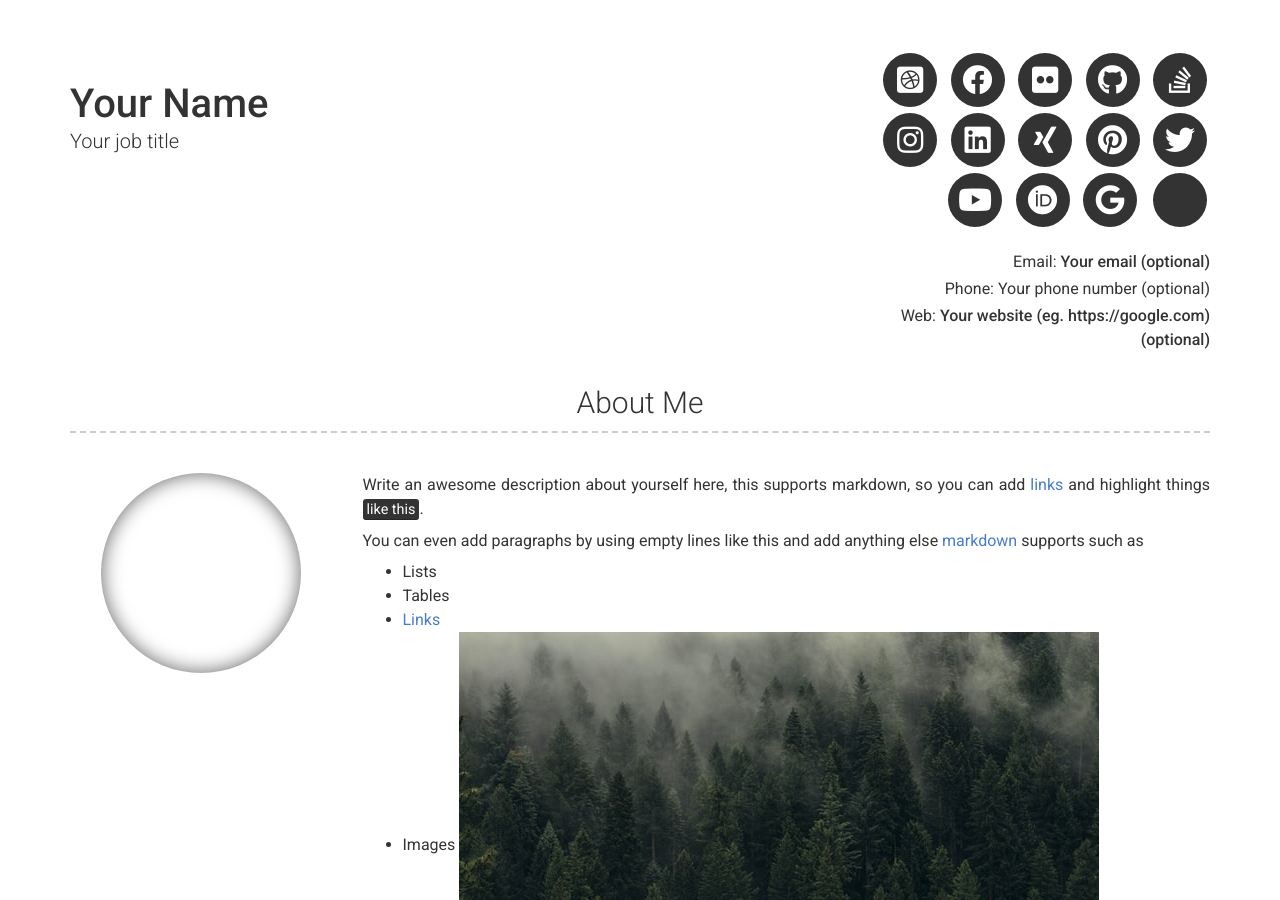
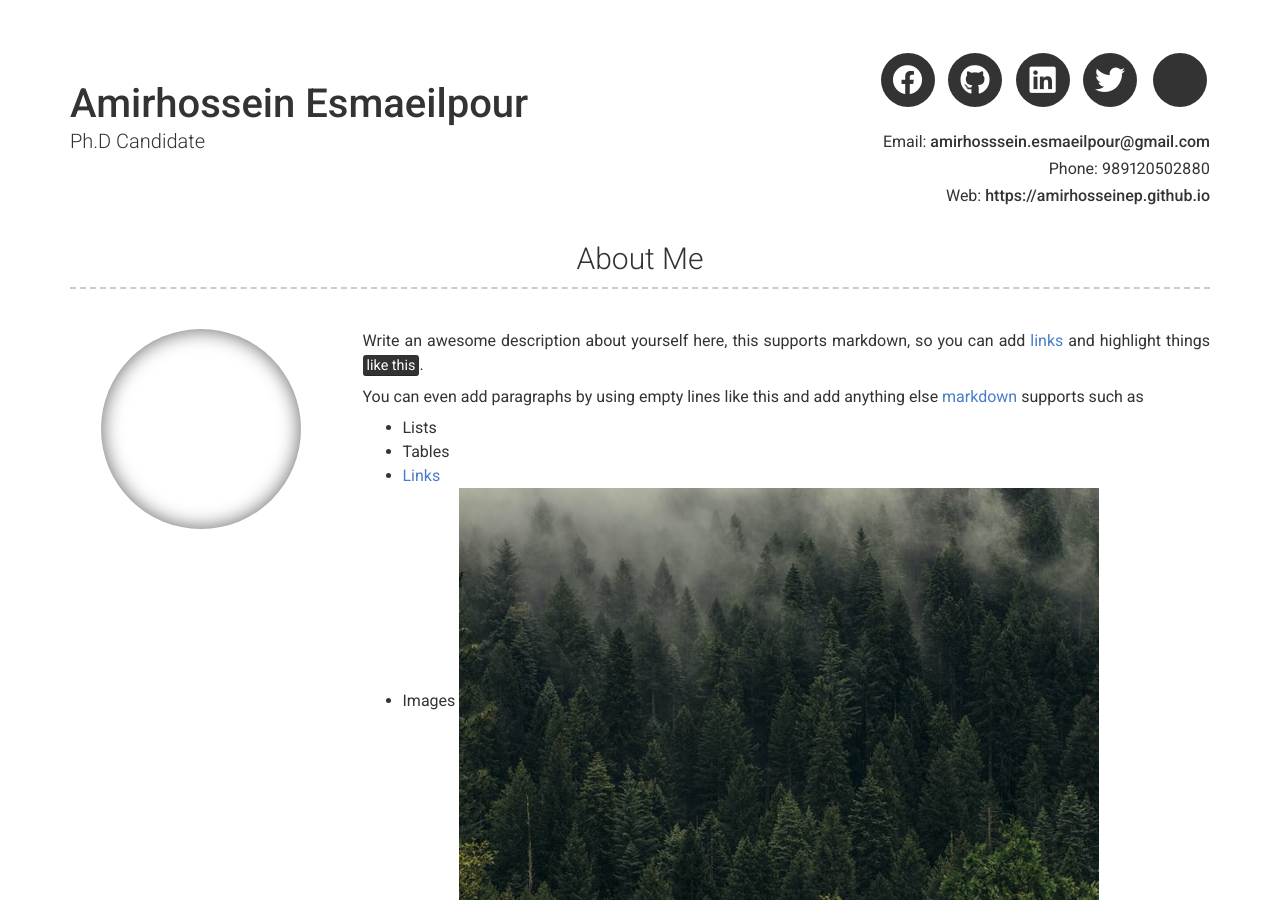
Before and after one commit to amirhosseinep/amirhosseinep.github.io, a Jekyll site: the page built from index.md, in a window 1280 px wide and 900 px high. Built offline with Jekyll 4.4.1, drawn with Linux system fonts in a browser that asks for light colours; nearby versions of some CDN libraries; some of the changed text lies outside the part shown.

Commit message:
Update _config.yml

```diff
--- a/_config.yml
+++ b/_config.yml
@@ -6,32 +6,23 @@ repository: Git repository where your resume will be hosted, only required if yo
 version: 2
 
 # Personal info
-name: Your Name
-title: Your job title
-email: Your email (optional)
+name: Amirhossein Esmaeilpour
+title: Ph.D Candidate
+email: amirhosssein.esmaeilpour@gmail.com
 # email_title: Email (Email title override)
-phone: Your phone number (optional)
+phone: +989120502880
 # phone_title: Phone (Phone title override)
-website: Your website (eg. https://google.com)(optional)
+website: https://amirhosseinep.github.io
 # website_title: Web (Website title override)
 
 # Dark Mode (true/false/never)
 darkmode: false
 
 # Social links
-twitter_username: jekyllrb
-github_username:  jekyll
-stackoverflow_username: "00000001"
-dribbble_username: jekyll
-facebook_username: jekyll
-flickr_username: jekyll
-instagram_username: jekyll
-linkedin_username: jekyll
-xing_username: jekyll
-pinterest_username: jekyll
-youtube_username: jekyll
-orcid_username: 0000-0000-0000-0000
-googlescholar_username: D847cGsAAAAJ
+twitter_username: amirhosseinep
+github_username:  amirhosseinep
+facebook_username: amirhosseinep
+linkedin_username: amirhosseinep
 
 # Additional icon links
 additional_links:
```
